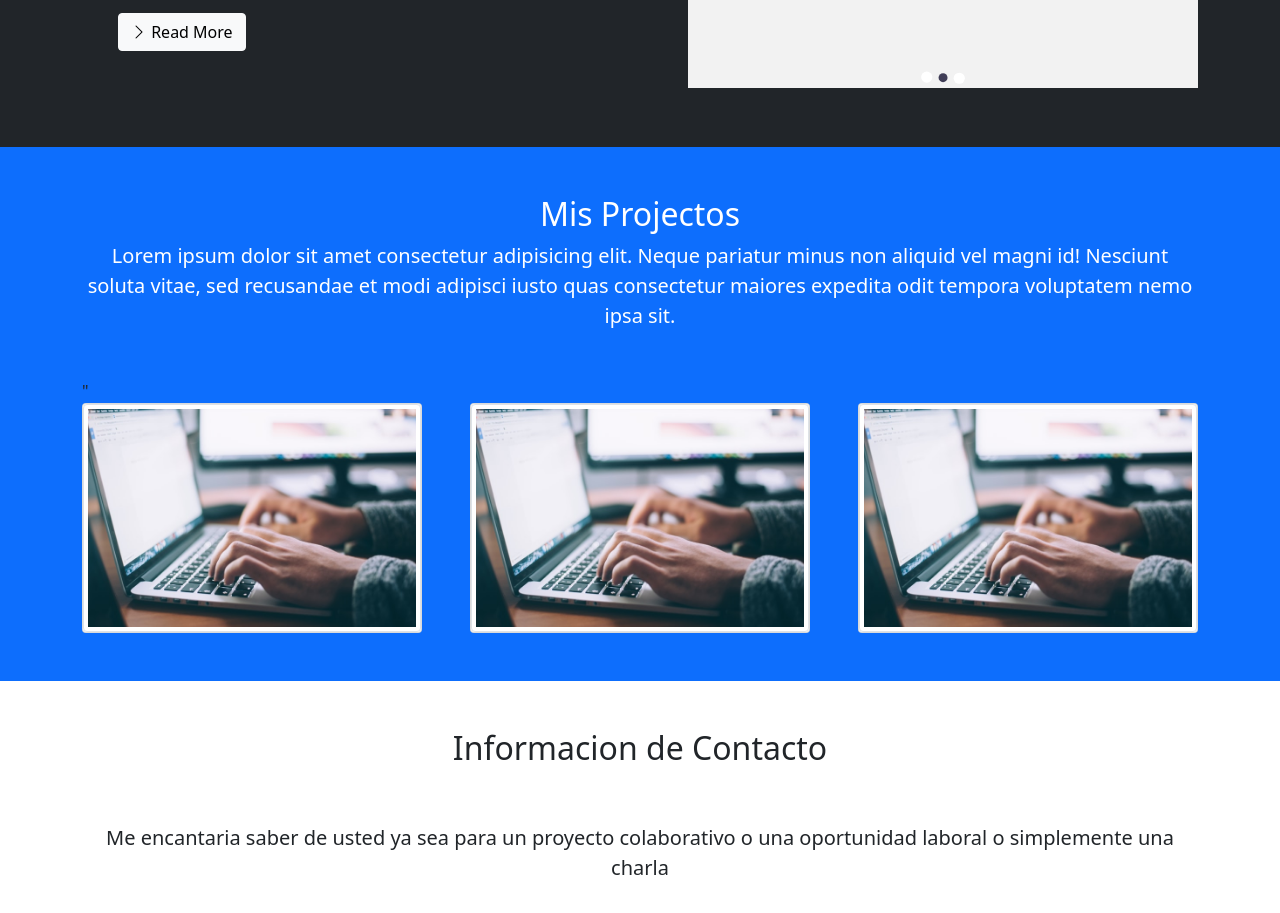
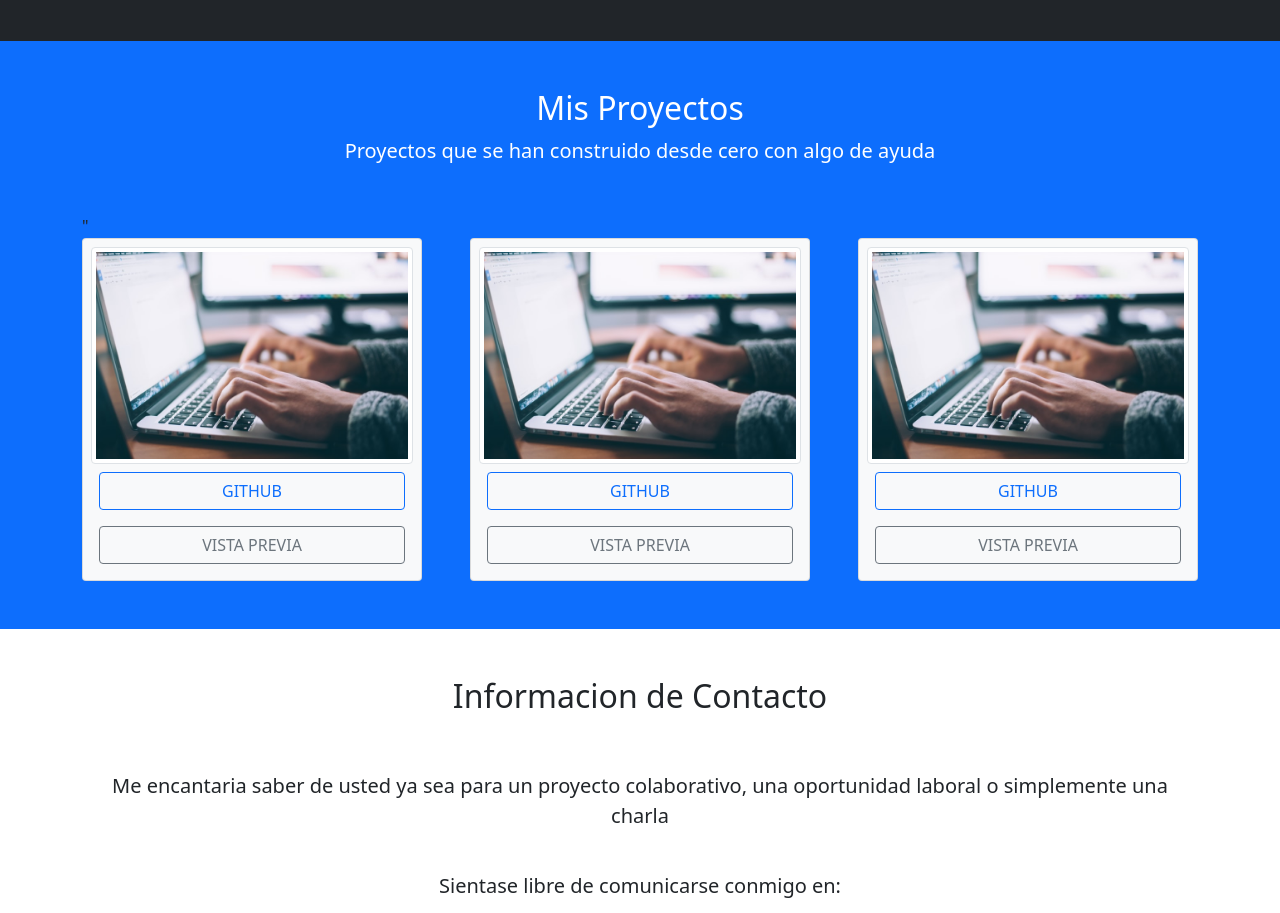
Before and after one commit to Ever1946/ever1946.github.io, a plain HTML site: page index.html in a window 1280 px wide. Shown: the part 1538-2451 px from the top of the page. Drawn offline with nearby package versions, Linux system fonts and the light colour scheme.

Commit message:
new hour

```diff
--- a/index.html
+++ b/index.html
@@ -41,10 +41,13 @@
               <a href="#learn" class="nav-link">Sobre Mi</a>
             </li>
             <li class="nav-item">
-              <a href="#projects" class="nav-link">Mis Proyectos</a>
+              <a href="#proyectos" class="nav-link">Mis Proyectos</a>
             </li>
             <li class="nav-item">
               <a href="#contact" class="nav-link">Contacto</a>
+            </li>
+            <li class="nav-item">
+              <a href="#contact" class="nav-link">Resumen</a>
             </li>
           </ul>
         </div>
@@ -59,13 +62,6 @@
         <div class="d-sm-flex align-items-center justify-content-between">
           <div>
             <h1 id="machine"></h1>
-            <!--             <button
-              class="btn btn-primary btn-lg"
-              data-bs-toggle="modal"
-              data-bs-target="#enroll"
-            >
-              Start the enrrollment
-            </button> -->
           </div>
           <img
             class="img-fluid w-50 d-none d-sm-block"
@@ -90,20 +86,16 @@
           <div class="col-md p-5">
             <h2>Sobre mi</h2>
             <p class="lead">
-              Hola otra vez, yo soy Ever, de Bogota
+              Hola otra vez, yo soy Ever
               <br /><br />
               Soy un desarrollador web junior, en el camino de aprendizaje,
-              disfruto construyendo sitios web en gran parte desde el backend y
-              un poco de frontend, apasionado por los videojuegos, la musica y
+              disfruto construyendo proyectos en mi ratos libres, apasionado por los videojuegos, la musica y
               por todo lo que sea animado
               <br /><br />
               Como principiante busco aprender algo nuevo aunque sea un gran
-              reto, llevo desarrollando un año con las siguientes tecnologias
+              reto, es mi sentido para afrontarlo todo
               <br /><br />
             </p>
-            <a href="" class="btn btn-light mt-3">
-              <i class="bi bi-chevron-right"></i> Read More
-            </a>
           </div>
         </div>
       </div>
@@ -115,18 +107,9 @@
           <div class="col-md p-5">
             <h2>Tecnologias</h2>
             <p class="lead">
-              Como principiante aprendo y construyo en las siguientes
-              tecnologias
+              Aprendo y construyo bajo las siguientes tecnologias
               <br /><br />
               <table class="table table-dark ">
-<!--                 <thead>
-                  <tr>
-                    <th scope="col">#</th>
-                    <th scope="col">First</th>
-                    <th scope="col">Last</th>
-                    <th scope="col">Handle</th>
-                  </tr>
-                </thead> -->
                 <tbody>
                   <tr>
                     <td><i class="fab fa-php fa-lg"></i> PHP</td>
@@ -144,9 +127,6 @@
               </table>
 
             </p>
-            <a href="" class="btn btn-light mt-3">
-              <i class="bi bi-chevron-right"></i> Read More
-            </a>
           </div>
           <div class="col-md">
             <img src="img/img3.svg" alt="" class="img-fluid"/>
@@ -157,38 +137,41 @@
 
     <!-- PROYECTOS -->
 
-    <section id="projects" class="p-5 bg-primary">
+    <section id="proyectos" class="p-5 bg-primary">
       <div class="container">
 
-        <h2 class="text-center text-white">Mis Projectos</h2>
+          <h2 class="text-center text-white">Mis Proyectos</h2>
           <p class="lead text-center text-white mb-5">
-          Lorem ipsum dolor sit amet consectetur adipisicing elit. Neque
-          pariatur minus non aliquid vel magni id! Nesciunt soluta vitae, sed
-          recusandae et modi adipisci iusto quas consectetur maiores expedita
-          odit tempora voluptatem nemo ipsa sit.
+            Proyectos que se han construido desde cero con algo de ayuda
           </p>"
           <div class="row g-5">
 
             <div class="col-md-4">
               <div class="card bg-light">
-              <div class="card-body text-center p-0">
+                <div class="card-body text-center p-2 d-grid">
                   <img src="img/proyect1.jpg" class="img-thumbnail" alt="...">
+                  <a href="" type="button" class="btn btn-outline-primary btn-block m-2">GITHUB</a>
+                  <a href="" type="button" class="btn btn-outline-secondary btn-block m-2">VISTA PREVIA</a>
               </div>
             </div>
           </div>
 
           <div class="col-md-4">
             <div class="card bg-light">
-              <div class="card-body p-0">
+              <div class="card-body p-2 text-center d-grid">
                 <img src="img/proyect1.jpg" class="img-thumbnail" alt="...">
+                <a href="" type="button" class="btn btn-outline-primary btn-block m-2">GITHUB</a>
+                <a href="" type="button" class="btn btn-outline-secondary btn-block m-2">VISTA PREVIA</a>
               </div>
             </div>
           </div>
 
           <div class="col-md-4">
             <div class="card bg-light">
-              <div class="card-body p-0">
+              <div class="card-body p-2 d-grid text-center">
                 <img src="img/proyect1.jpg" class="img-thumbnail" alt="...">
+                <a href="" type="button" class="btn btn-outline-primary btn-block m-2">GITHUB</a>
+                <a href="" type="button" class="btn btn-outline-secondary btn-block m-2">VISTA PREVIA</a>
               </div>
             </div>
           </div>
@@ -205,7 +188,7 @@
       <div class="container">
         <h2>Informacion de Contacto</h2>
         <div class="text-light p-4"></div>
-        <p class="fs-5">Me encantaria saber de usted ya sea para un proyecto colaborativo o una oportunidad laboral
+        <p class="fs-5">Me encantaria saber de usted ya sea para un proyecto colaborativo, una oportunidad laboral
           o simplemente una charla
         </p>
         <br>
@@ -220,7 +203,7 @@
     <!-- Footer -->
     <footer class="p-5 bg-dark text-white text-center position-relative">
       <div class="container">
-        <p class="lead">Copyright &copy; 2021 Front Bootcamp</p>
+        <p class="lead">Copyright &copy; 2021 Front Ever</p>
 
         <a href="#" class="position-absolute bottom-0 end-0 p-5">
           <i class="bi bi-arrow-up-circle h1"></i>
--- a/js/main.js
+++ b/js/main.js
@@ -10,6 +10,6 @@ typewriter
   .typeString('Hola, yo soy <span class="text-warning">Ever Caicedo </span>')
   .pauseFor(700)
   .deleteChars(13)
-  .typeString('un Desorrallador Junior y un <strong>GEEK </strong> algo basico')
+  .typeString('un Desorrallador Junior y un <strong>GEEK </strong> bastante apasionado')
   .pauseFor(1000)
   .start();
```
Lines whose indentation alone changed are shown as unchanged.
